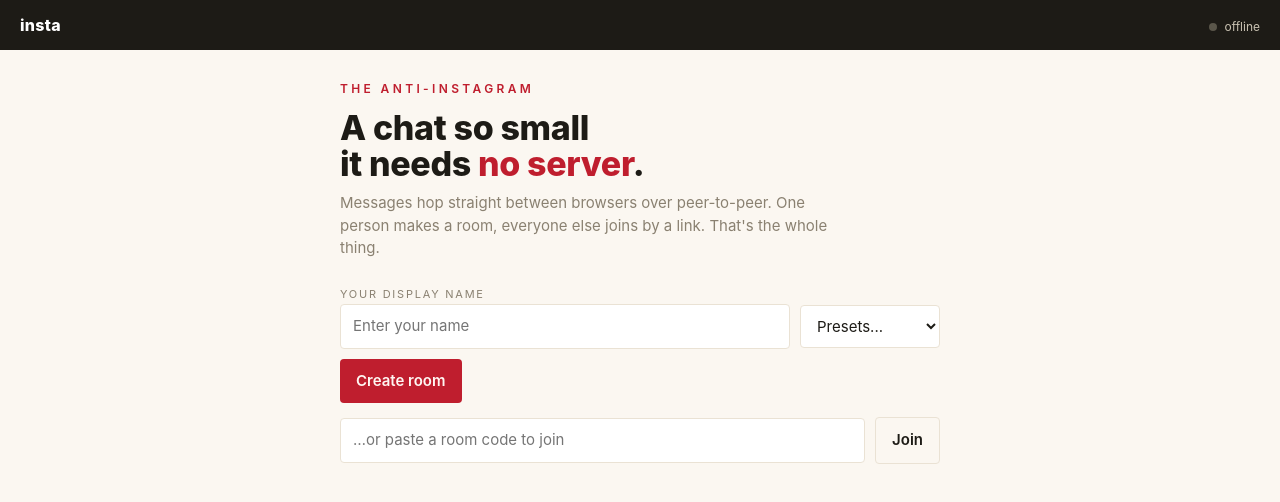
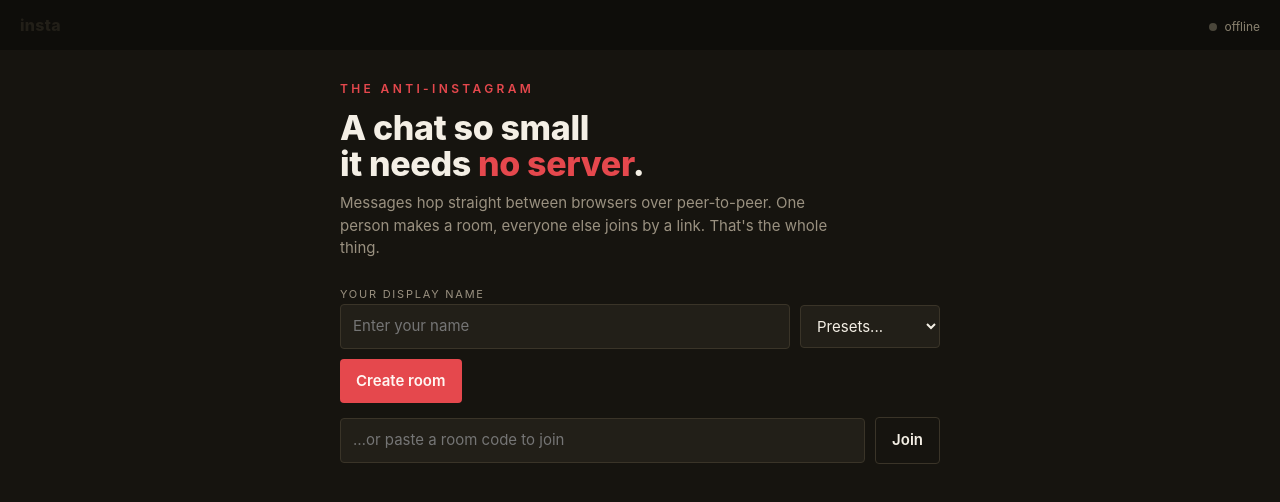
Before and after one commit to pranav-pramod-dwivedi/insta, a plain HTML site: page index.html in a window 1280 px wide. Drawn offline with Linux system fonts and the dark colour scheme.

Commit message:
feat: add automatic dark mode via prefers-color-scheme
Respect the user's OS-level dark mode preference. Pure CSS — no JS
changes, no layout shifts, progressive enhancement. Remaps the existing
warm light palette to a true dark palette using the same CSS custom
properties (--bg, --card, --line, --ink, --mut, --acc) so every
component, message bubble, and UI element adapts automatically.

```diff
--- a/index.html
+++ b/index.html
@@ -59,6 +59,19 @@
   .compose { display:flex; gap:10px; margin-top:14px; }
   .compose input { flex:1; }
   .compose button { flex:0 0 auto; }
+
+  /* Dark mode: respects the user's OS-level preference. No JS changes needed. */
+  @media (prefers-color-scheme: dark) {
+    :root {
+      --bg:#16140F; --card:#221F18; --line:#3A3428; --ink:#F4EFE5;
+      --mut:#9A9180; --acc:#E5484D; --acc-ink:#FFF6F2;
+    }
+    .bar { background:#0E0D0A; }
+    .bar .state { color:#8A8270; }
+    .bar .state i { background:#4A463A; }
+    .msg.them .body { background:var(--card); border-color:var(--line); }
+    .invite code { background:var(--card); }
+  }
 </style>
 </head>
 <body>
```
